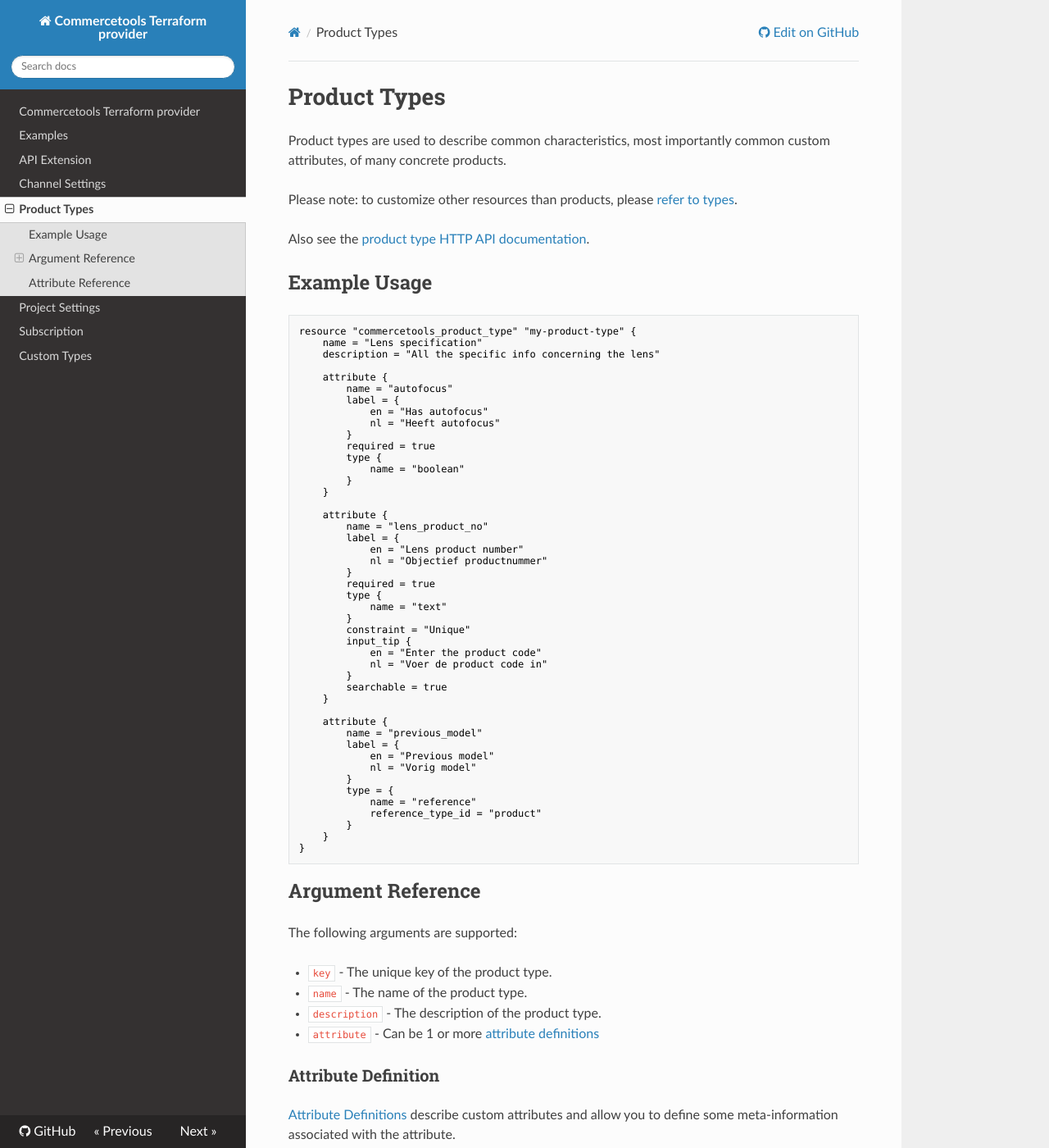
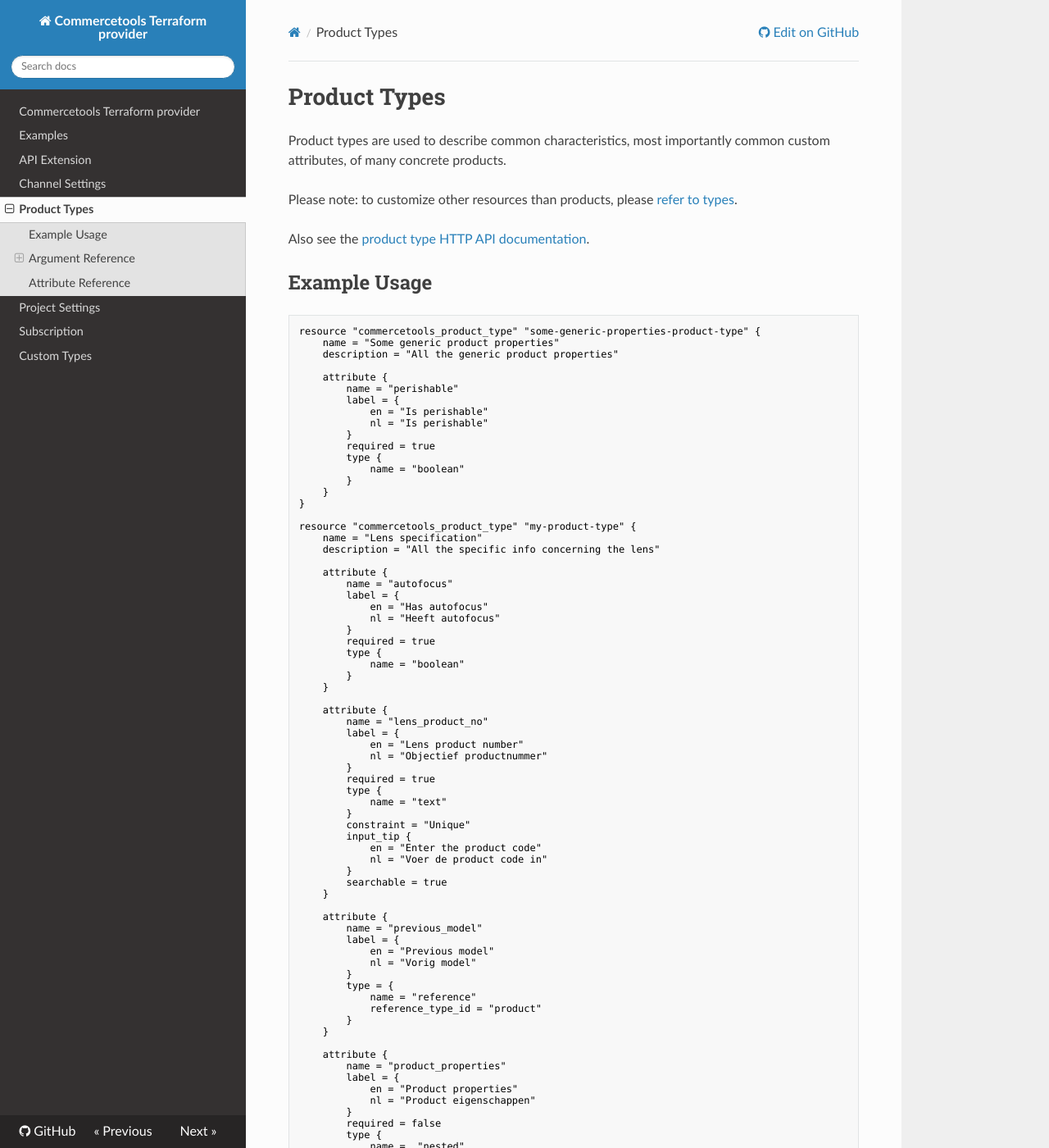
Before and after one commit to labd/terraform-provider-commercetools, an MkDocs documentation site: the page built from docs/resource_product_type.md, in a window 1280 px wide and 1400 px high. Shown: the whole window at 82% size. Built offline with MkDocs 1.6.1, drawn with Linux system fonts in a browser that asks for light colours; nearby versions of some CDN libraries; some of the changed text lies outside the part shown.

Commit message:
Add nested type for product_type

````diff
--- a/docs/resource_product_type.md
+++ b/docs/resource_product_type.md
@@ -9,6 +9,23 @@ Also see the [product type HTTP API documentation][commercetool-product-type].
 ## Example Usage
 
 ```hcl
+resource "commercetools_product_type" "some-generic-properties-product-type" {
+    name = "Some generic product properties"
+    description = "All the generic product properties"
+
+    attribute {
+        name = "perishable"
+        label = {
+            en = "Is perishable"
+            nl = "Is perishable"
+        }
+        required = true
+        type {
+            name = "boolean"
+        }
+    }
+}
+
 resource "commercetools_product_type" "my-product-type" {
     name = "Lens specification"
     description = "All the specific info concerning the lens"
@@ -52,6 +69,19 @@ resource "commercetools_product_type" "my-product-type" {
         type = {
             name = "reference"
             reference_type_id = "product"
+        }
+    }
+
+    attribute {
+        name = "product_properties"
+        label = {
+            en = "Product properties"
+            nl = "Product eigenschappen"
+        }
+        required = false
+        type {
+            name =  "nested"
+            type_reference_id = "${commercetools_product_type.some-generic-properties-product-type.id}"
         }
     }
 }
@@ -128,6 +158,7 @@ These can have the following arguments:
     - category
     - review
     - key-value-document
+* `type_reference_id` - (**nested** type only) The id of the custom product type that the value should reference.
 * `element_type` - (**set** type only) Another [Attribute Type](#attribute-type) definition that is used for the set.
 
 ### Localized String
````
Also changed, not shown: 1 other file.
